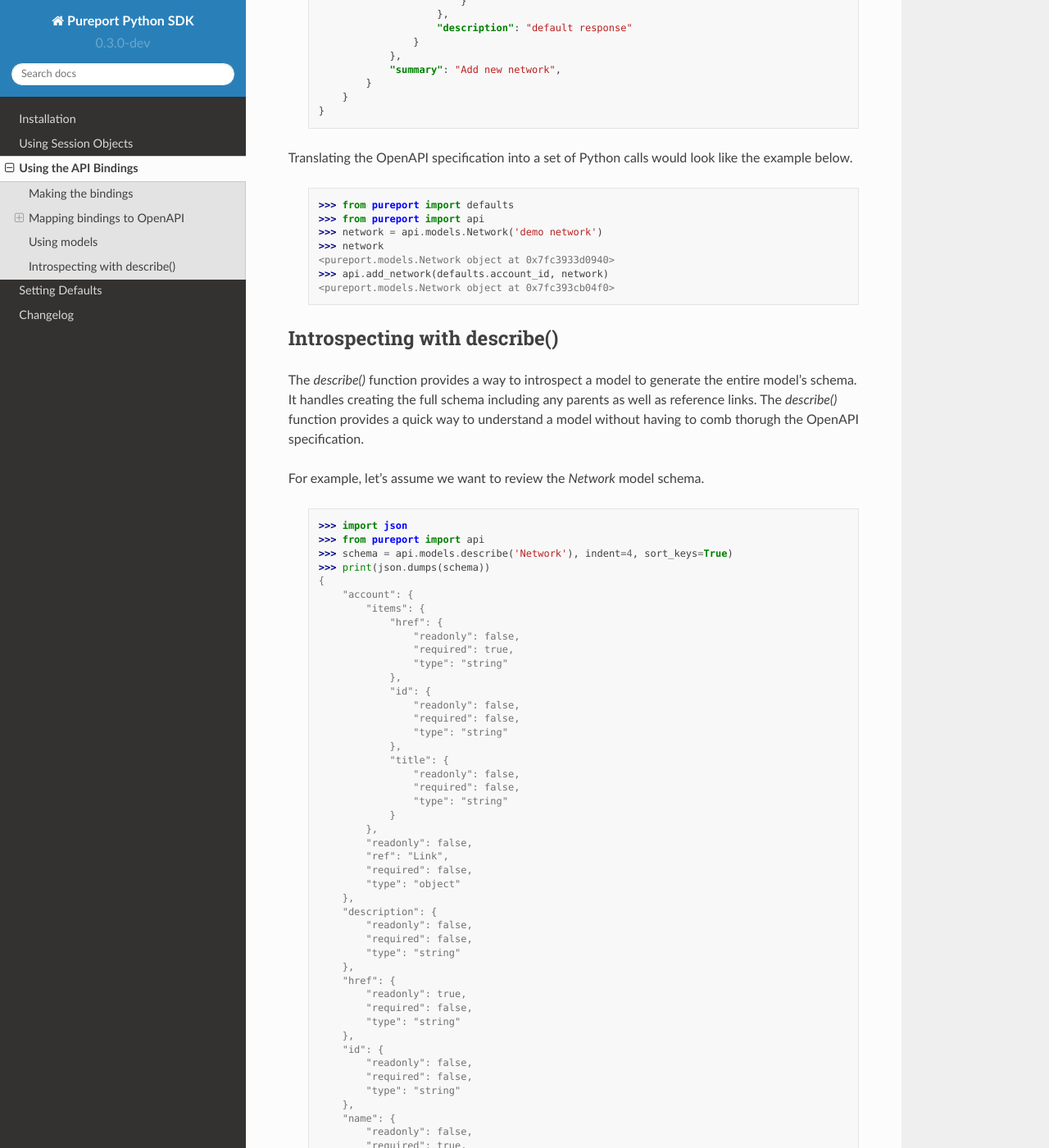
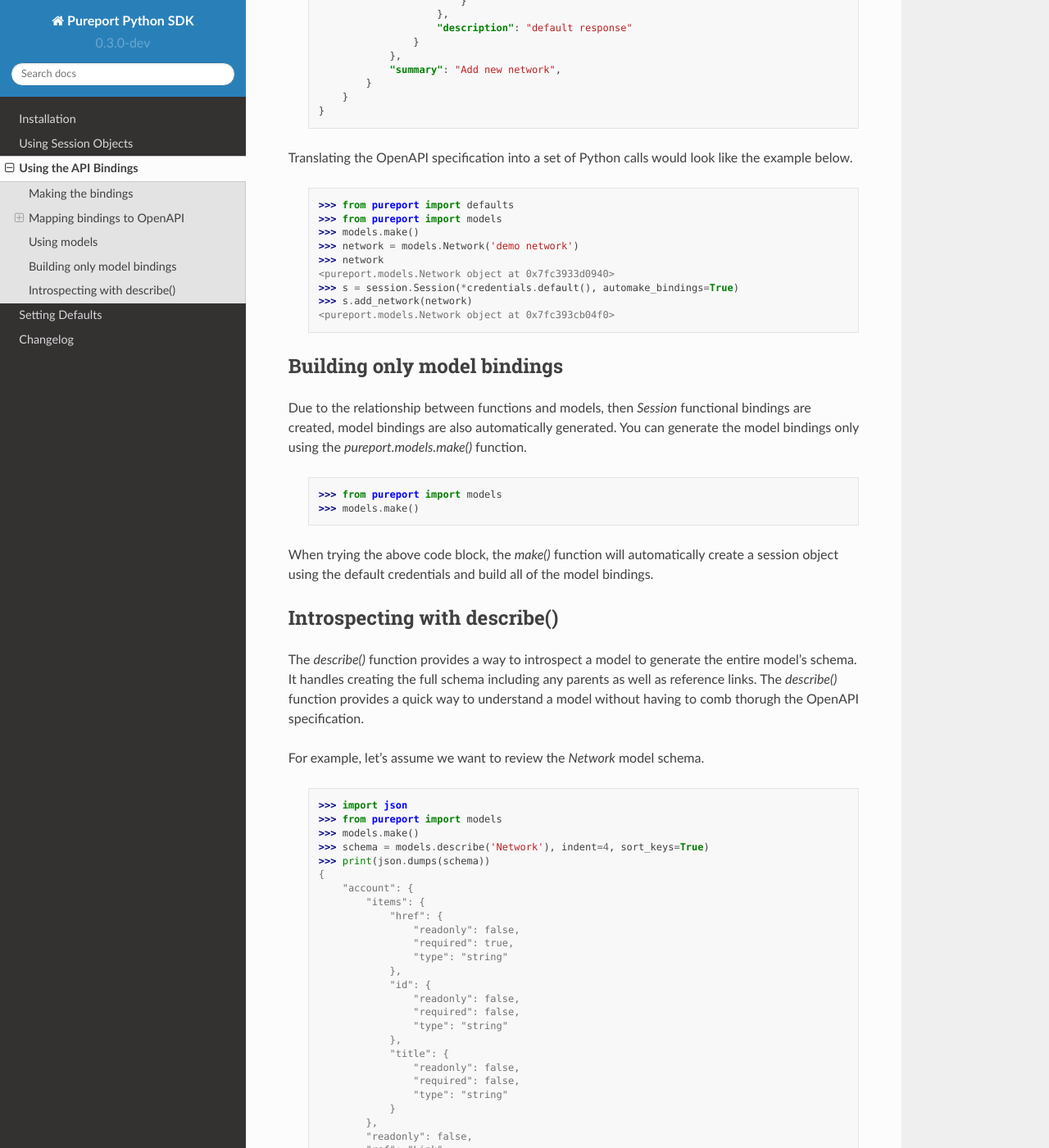
Before and after one commit to pureport/pureport-python, a Sphinx documentation site: the page built from docs/bindings.rst, in a window 1280 px wide and 1400 px high, scrolled down 5251 px. Shown: the whole window at 82% size. Built offline with Sphinx 7.4.7 and the Read the Docs theme 2.0.0, drawn with Linux system fonts in a browser that asks for light colours; the version number is read from the project's files by our own code; some of the changed text lies outside the part shown.

Commit message:
enhancments to how models are implemented (#27)
This commit makes a number of changes to how models are implemented and
generated using the SDK.

    * The make_bindings function is now an instance method of the
      session
    * The models.make() function will now create a session if one isn't
      provided to generate the bindings
    * The version of the Pureport API is now stored in
      models.__version__
    * Documentation has been updated

Signed-off-by: Peter Sprygada <peter.sprygada@pureport.com>

```diff
--- a/docs/bindings.rst
+++ b/docs/bindings.rst
@@ -97,7 +97,7 @@
 
         >>> from pureport import session, credentials, make_bindings, models
         >>> s = session.Session(*credentials.default(), automake_bindings=True)
-        >>> api.find_all_accounts()
+        >>> s.find_all_accounts()
         [<pureport.models.Account object at 0x7f6d3604ed00>]
 
 
@@ -239,10 +239,10 @@
 
     .. code-block:: python
 
-        >>> from pureport import api
-        >>> accounts = api.find_all_accounts()
+        >>> s = session.Session(*credentials.default(), automake_bindings=True)
+        >>> accounts = s.find_all_accounts()
         >>> print(accounts[0].name)
-        test account
+        'test account'
 
 
     .. note::
@@ -306,13 +306,32 @@
     .. code-block:: python
 
         >>> from pureport import defaults
-        >>> from pureport import api
-        >>> network = api.models.Network('demo network')
+        >>> from pureport import models
+        >>> models.make()
+        >>> network = models.Network('demo network')
         >>> network
         <pureport.models.Network object at 0x7fc3933d0940>
-        >>> api.add_network(defaults.account_id, network)
+        >>> s = session.Session(*credentials.default(), automake_bindings=True)
+        >>> s.add_network(network)
         <pureport.models.Network object at 0x7fc393cb04f0>
 
+
+Building only model bindings
+----------------------------
+
+Due to the relationship between functions and models, then `Session` functional
+bindings are created, model bindings are also automatically generated.  You can
+generate the model bindings only using the `pureport.models.make()` function.
+
+    .. code-block:: python
+
+        >>> from pureport import models
+        >>> models.make()
+
+
+When trying the above code block, the `make()` function will automatically
+create a session object using the default credentials and build all of the
+model bindings.
 
 Introspecting with describe()
 -----------------------------
@@ -328,8 +347,9 @@
     .. code-block:: python
 
         >>> import json
-        >>> from pureport import api
-        >>> schema = api.models.describe('Network'), indent=4, sort_keys=True)
+        >>> from pureport import models
+        >>> models.make()
+        >>> schema = models.describe('Network'), indent=4, sort_keys=True)
         >>> print(json.dumps(schema))
         {
             "account": {
@@ -445,7 +465,7 @@
 
     .. code-block:: python
 
-        >>> schema = api.models.describe('Network', readwrite=True), indent=4, sort_keys=True)
+        >>> schema = models.describe('Network', readwrite=True)
         >>> print(json.dumps(schema, indent=4, sort_keys=True))
         {
             "account": {
@@ -520,7 +540,7 @@
 
     .. code-block:: python
 
-        >>> schema = api.models.describe('Network', readwrite=True, required=True), indent=4, sort_keys=True)
+        >>> schema = models.describe('Network', readwrite=True, required=True)
         >>> print(json.dumps(schema))
         {
             "name": {
--- a/docs/changelog.rst
+++ b/docs/changelog.rst
@@ -12,6 +12,8 @@
   * Automatically inject session account id into function arguments
   * Remove `pureport.defaults.automake_bindings` setting
   * Add automake_bindings keyword argument to session init
+  * The `make_bindings()` function is now a session method
+  * Create session object to make models if no session is passed
 
 
 v0.2.0 / 2020-09-07
```
Also changed, not shown: other parts of docs/bindings.rst (+3 -3 lines), README.md (+1 -1 lines), pureport/__init__.py (+0 -24 lines), 3 other files.
